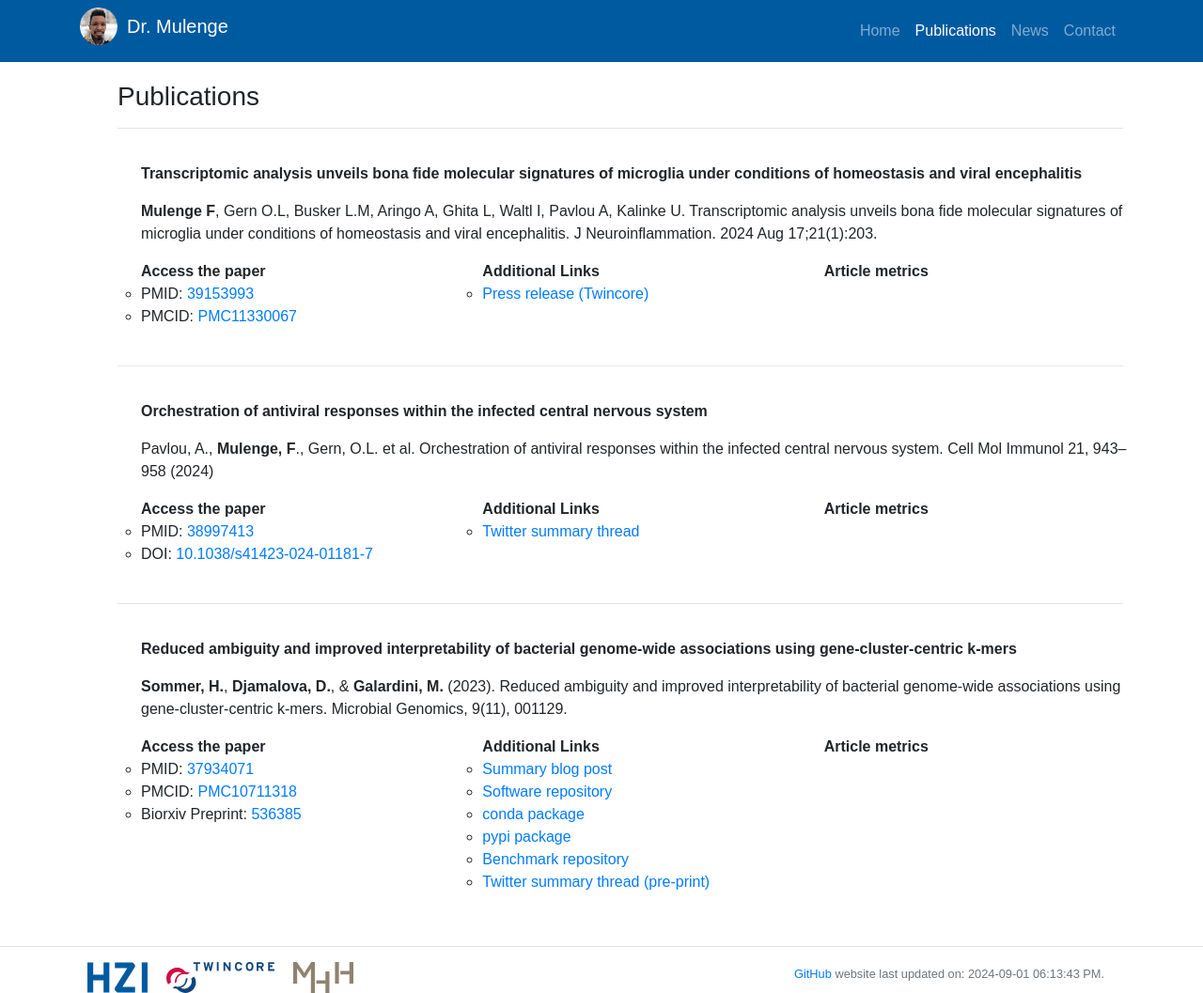
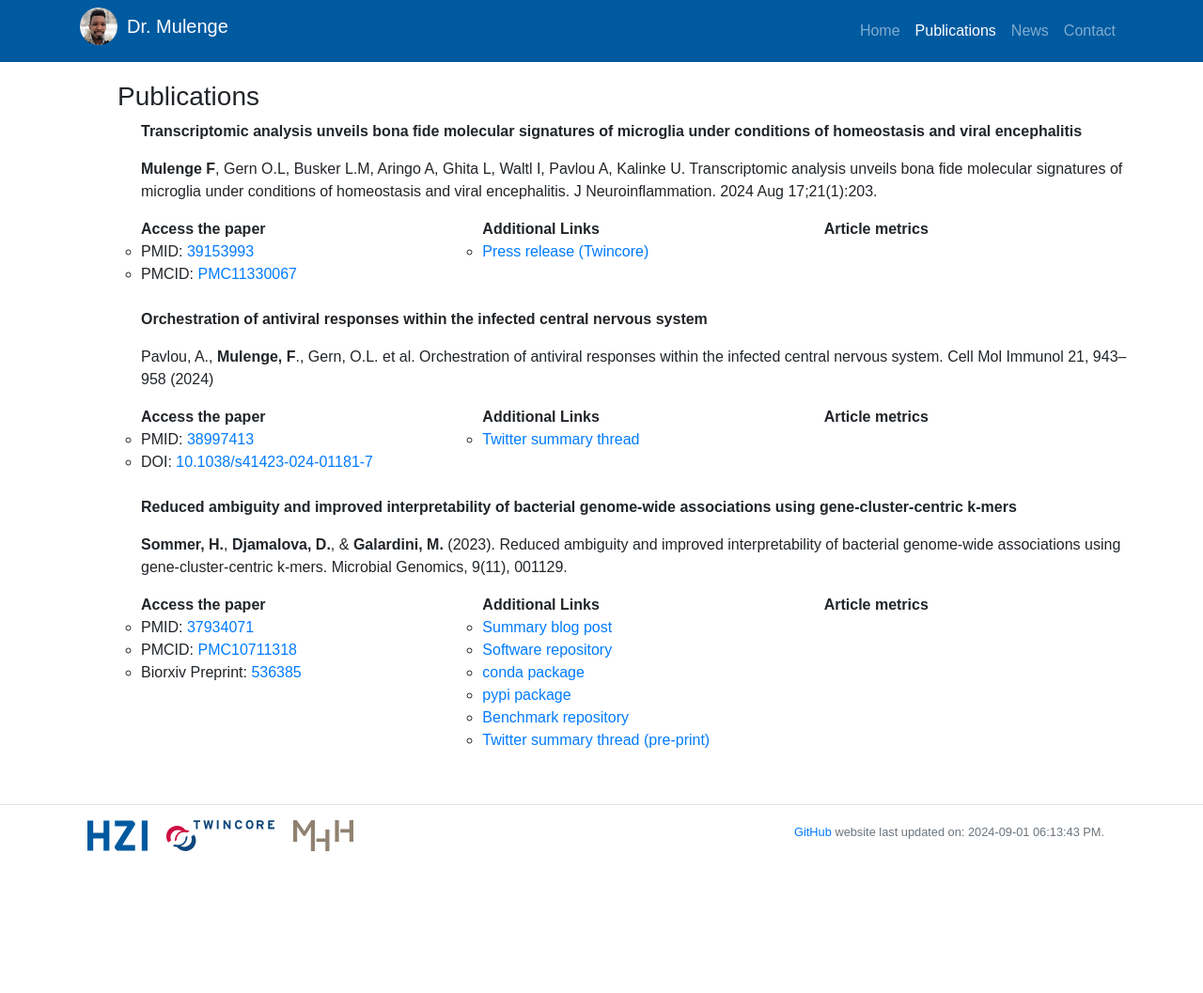
Before and after one commit to fmulenge/fmulenge.github.io, a Jekyll site: the page built from publications/index.html, in a window 1280 px wide. Shown: the whole page at 94% size. Built offline with Jekyll 4.4.1, drawn with Linux system fonts in a browser that asks for light colours; comment, search, counter and statistics services are not loaded; after the commit the page ends 906 px from its top, so only the background shows below that.

Commit message:
Update index.html

```diff
--- a/publications/index.html
+++ b/publications/index.html
@@ -14,8 +14,7 @@ group: publications
     <h3>Publications</h3>
 
 {% for publication in site.data.publications %}
-<hr>
-<div class="row" style="padding-top: 20px; margin-top: - 20px;">
+<div class="row">
 	<ul class="col-md-15">
 	        <div style="font-size: 100%; font-weight: bolder !important; width: 100%">{{ publication.title | markdownify }}</div>
 		<div>{{ publication.citation | markdownify }}</div>
```
